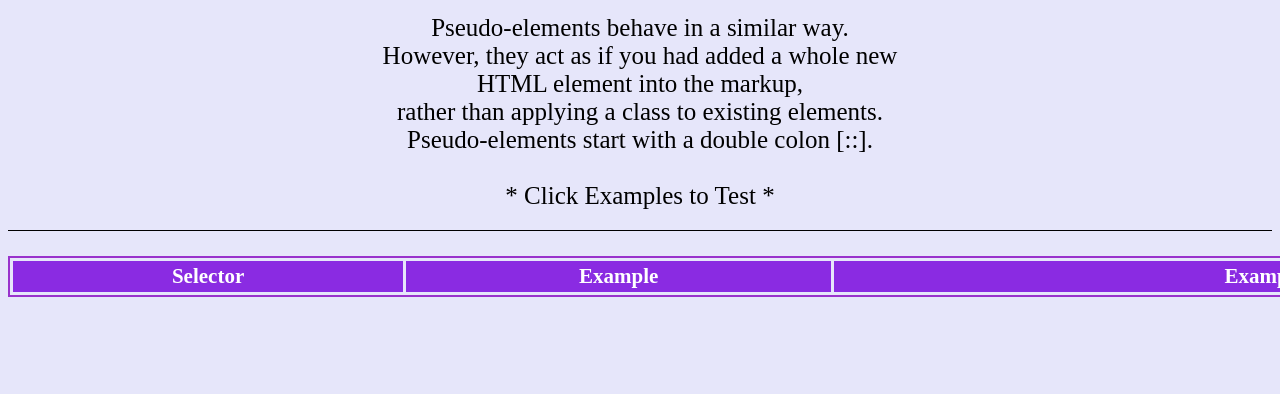
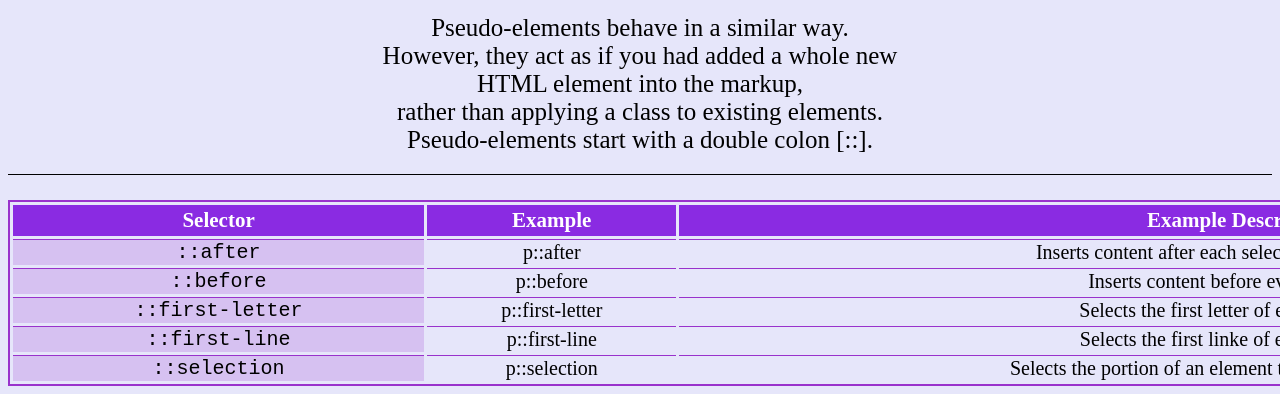
Before and after one commit to smei08/CodecademyProjects, a plain HTML site: page CheatSheet/Resources/index.html in a window 1280 px wide. Shown: the part 715-1109 px from the top of the page. Before the commit the page ends 1020 px from the top, so only its background shows below. Drawn offline with Linux system fonts and the light colour scheme.

Commit message:
added pseudo elements, FINISHED

```diff
--- a/CheatSheet/Resources/index.html
+++ b/CheatSheet/Resources/index.html
@@ -33,7 +33,7 @@
           <tr>
             <th>Selector</th>
             <th>Example</th>
-            <th>Example Description</th>
+            <th>Description</th>
           </tr>
         </thead>
 
@@ -83,8 +83,6 @@
         into the markup,<br />
         rather than applying a class to existing elements.<br />
         Pseudo-elements start with a double colon [::].
-        <br /><br />
-        * Click Examples to Test *
       </p>
       <table>
         <thead>
@@ -94,6 +92,33 @@
             <th>Example Description</th>
           </tr>
         </thead>
+        <tbody>
+          <tr>
+            <td class="code">::after</td>
+            <td>p::after</td>
+            <td>Inserts content after each selected element(s) -> (p)</td>
+          </tr>
+          <tr>
+            <td class="code">::before</td>
+            <td>p::before</td>
+            <td>Inserts content before every p element</td>
+          </tr>
+        </tbody>
+        <tr>
+          <td class="code">::first-letter</td>
+          <td>p::first-letter</td>
+          <td>Selects the first letter of every p element</td>
+        </tr>
+        <tr>
+          <td class="code">::first-line</td>
+          <td>p::first-line</td>
+          <td>Selects the first linke of every p element</td>
+        </tr>
+        <tr>
+          <td class="code">::selection</td>
+          <td>p::selection</td>
+          <td>Selects the portion of an element that is selected by a user</td>
+        </tr>
       </table>
     </div>
   </div>
```
